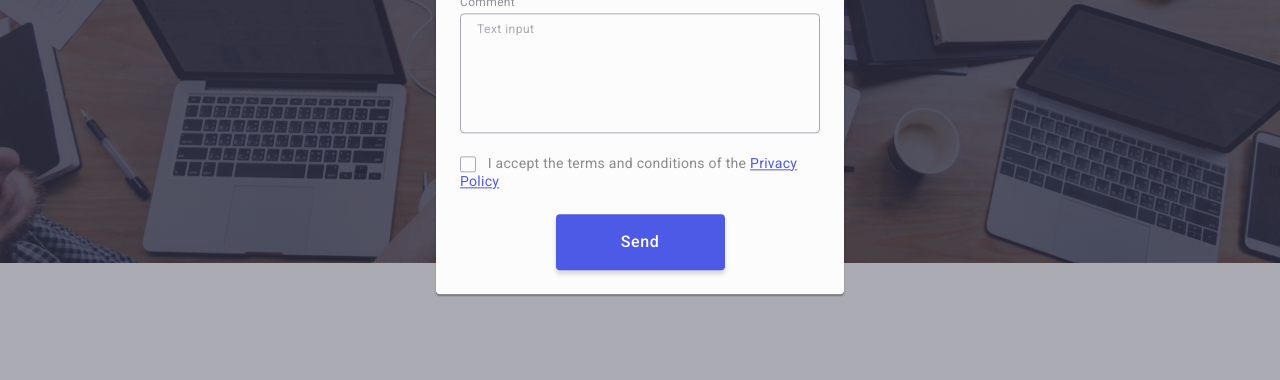
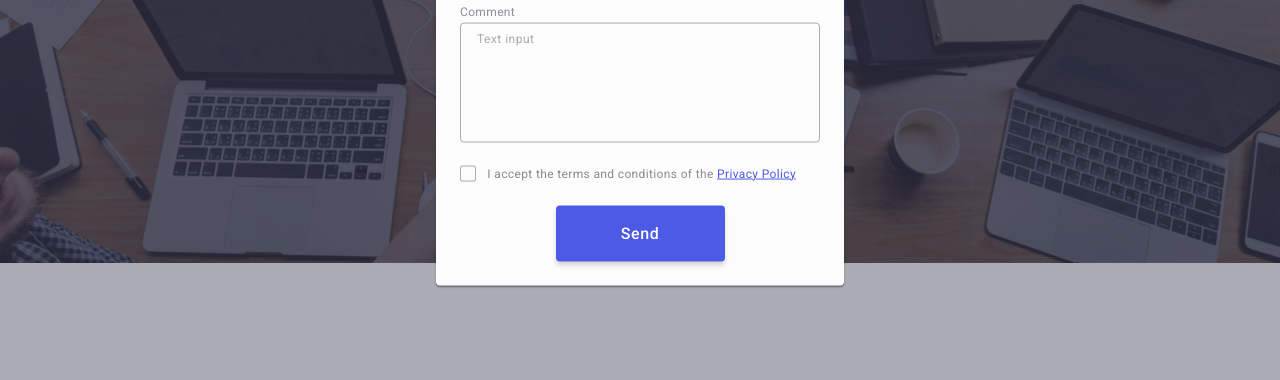
Before and after one commit to KateRepo/goit-markup-hw-05, a plain HTML site: page index.html in a window 1280 px wide. Shown: the part 410-790 px from the top of the page. Drawn offline with nearby package versions, Linux system fonts and the light colour scheme.

Commit message:
update  review-form-checkbox-label

```diff
--- a/css/styles.css
+++ b/css/styles.css
@@ -795,9 +795,10 @@ ol {
 }
 
 .review-form-checkbox-label {
-  font-size: 14px;
+  font-size: 12px;
   font-weight: 400;
-  letter-spacing: 0.02em;
+  letter-spacing: 0.03em;
+  line-height: 1.16;
   color: rgba(64, 64, 64, 0.6);
 }
 
```
